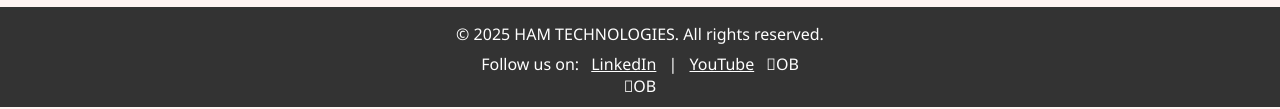
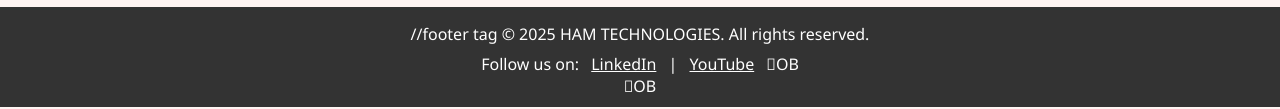
Before and after one commit to Meghana724/HAM_TECH-M-, a plain HTML site: page ds.html in a window 1280 px wide. Shown: the part 718-827 px from the top of the page. Drawn offline with Linux system fonts and the light colour scheme.

Commit message:
Added the comment line in ds.html

```diff
--- a/ds.html
+++ b/ds.html
@@ -155,7 +155,7 @@
 
 
   <!-- Footer -->
-  <footer>
+  <footer>//footer tag
     &copy; 2025 HAM TECHNOLOGIES. All rights reserved.
     <div class="footer-social">
       Follow us on:
```
